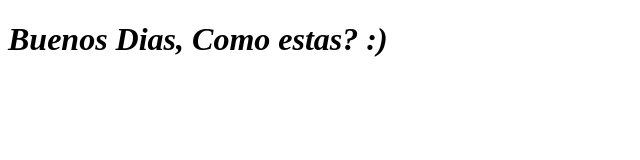
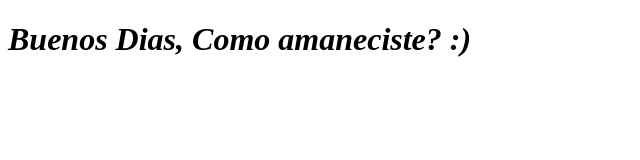
Before and after one commit to ralzate/ralzate.github.io, a plain HTML site: page index.html in a window 1280 px wide. Shown: the whole page, without its empty margins (0-640 px from the left). Drawn offline with Linux system fonts and the light colour scheme.

Commit message:
Update index.html

```diff
--- a/index.html
+++ b/index.html
@@ -10,6 +10,6 @@
   </head>
 
   <body>
-    <i><h1>Buenos Dias, Como estas? :)</h1></i>
+    <i><h1>Buenos Dias, Como amaneciste? :)</h1></i>
   </body>
 </html>
```
